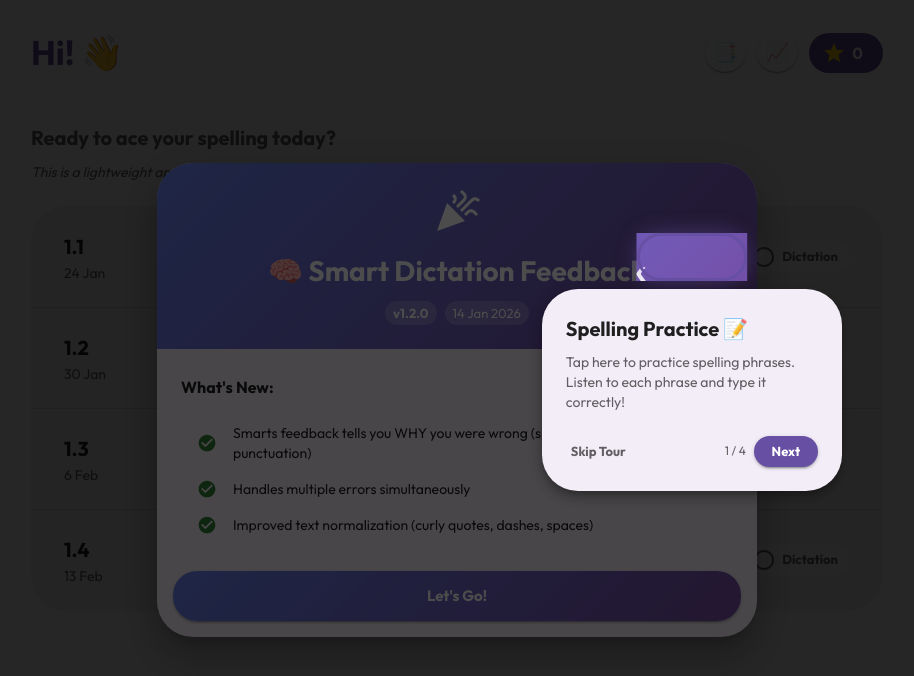
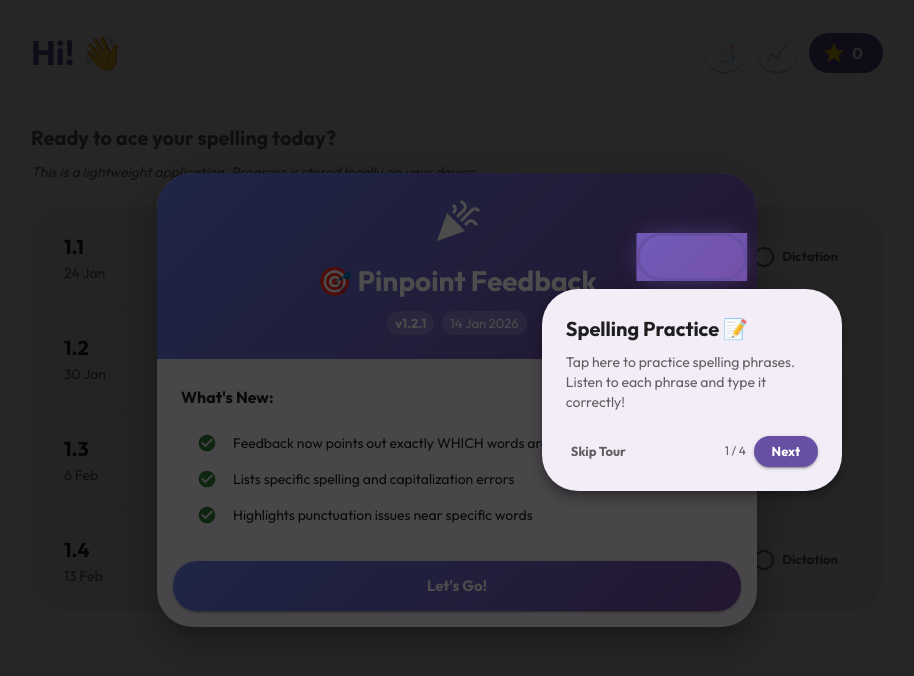
Before and after one commit to njytim-cyber/p4f-simple-spelling-app, a React (Vite) app: page / in a window 1280 px wide. Shown: the top 676 px of the page, without its empty margins (183-1097 px from the left). Built offline with nearby package versions, Linux system fonts and the light colour scheme; a web font is replaced by a local one.

Commit message:
v1.2.1: Implement pinpoint error feedback

```diff
--- a/src/components/DictationMode.tsx
+++ b/src/components/DictationMode.tsx
@@ -45,9 +45,9 @@ const DictationMode: React.FC<DictationModeProps> = ({ exercise, onComplete, onB
         const inputWords = normInput.split(/\s+/);
         const correctWords = normCorrect.split(/\s+/);
 
-        let hasSpellingError = false;
-        let hasCapitalizationError = false;
-        let hasPunctuationError = false;
+        let spellingErrors: string[] = [];
+        let capsErrors: string[] = [];
+        let punctErrors: string[] = [];
 
         // Compare words
         const maxLen = Math.max(inputWords.length, correctWords.length);
@@ -55,24 +55,38 @@ const DictationMode: React.FC<DictationModeProps> = ({ exercise, onComplete, onB
             const iW = inputWords[i] || '';
             const cW = correctWords[i] || '';
 
-            // Strip all punctuation for spelling/caps check
+            // Strip all punctuation for spelling/caps check (but keep internal apostrophes for now?)
+            // Actually, simple strip is fine as we are normalizing
             const iWClean = iW.replace(/[.,!?;:"'()-]/g, '');
             const cWClean = cW.replace(/[.,!?;:"'()-]/g, '');
 
             if (iWClean.toLowerCase() !== cWClean.toLowerCase()) {
-                hasSpellingError = true;
+                // If the word is missing or extra, it counts as spelling
+                if (iWClean) spellingErrors.push(iWClean);
             } else if (iWClean !== cWClean) {
-                hasCapitalizationError = true;
+                capsErrors.push(iWClean);
             }
 
             if (iW !== cW && iWClean === cWClean) {
-                hasPunctuationError = true;
+                // Punctuation error on this word
+                punctErrors.push(iW || 'missing punctuation');
             }
         }
 
-        if (hasSpellingError) errors.push('⚠️ Check your spelling');
-        if (hasCapitalizationError) errors.push('⚠️ Check your capitalization');
-        if (hasPunctuationError) errors.push('⚠️ Check your punctuation');
+        if (spellingErrors.length > 0) {
+            errors.push(`⚠️ Check spelling: ${spellingErrors.join(', ')}`);
+        }
+        if (capsErrors.length > 0) {
+            errors.push(`⚠️ Check capitalization: ${capsErrors.join(', ')}`);
+        }
+        if (punctErrors.length > 0) {
+            // If we caught specific word punct errors
+            if (punctErrors.length > 0) {
+                errors.push(`⚠️ Check punctuation near: ${punctErrors.join(', ')}`);
+            } else {
+                errors.push('⚠️ Check your punctuation');
+            }
+        }
 
         return errors;
     };
--- a/src/data/version.ts
+++ b/src/data/version.ts
@@ -3,7 +3,7 @@
 // - MINOR: New features (backwards compatible)
 // - PATCH: Bug fixes (backwards compatible)
 
-export const APP_VERSION = '1.2.0';
+export const APP_VERSION = '1.2.1';
 
 export interface ChangelogEntry {
     version: string;
@@ -13,6 +13,16 @@ export interface ChangelogEntry {
 }
 
 export const CHANGELOG: ChangelogEntry[] = [
+    {
+        version: '1.2.1',
+        date: '14 Jan 2026',
+        title: '🎯 Pinpoint Feedback',
+        changes: [
+            'Feedback now points out exactly WHICH words are wrong',
+            'Lists specific spelling and capitalization errors',
+            'Highlights punctuation issues near specific words',
+        ],
+    },
     {
         version: '1.2.0',
         date: '14 Jan 2026',
```
